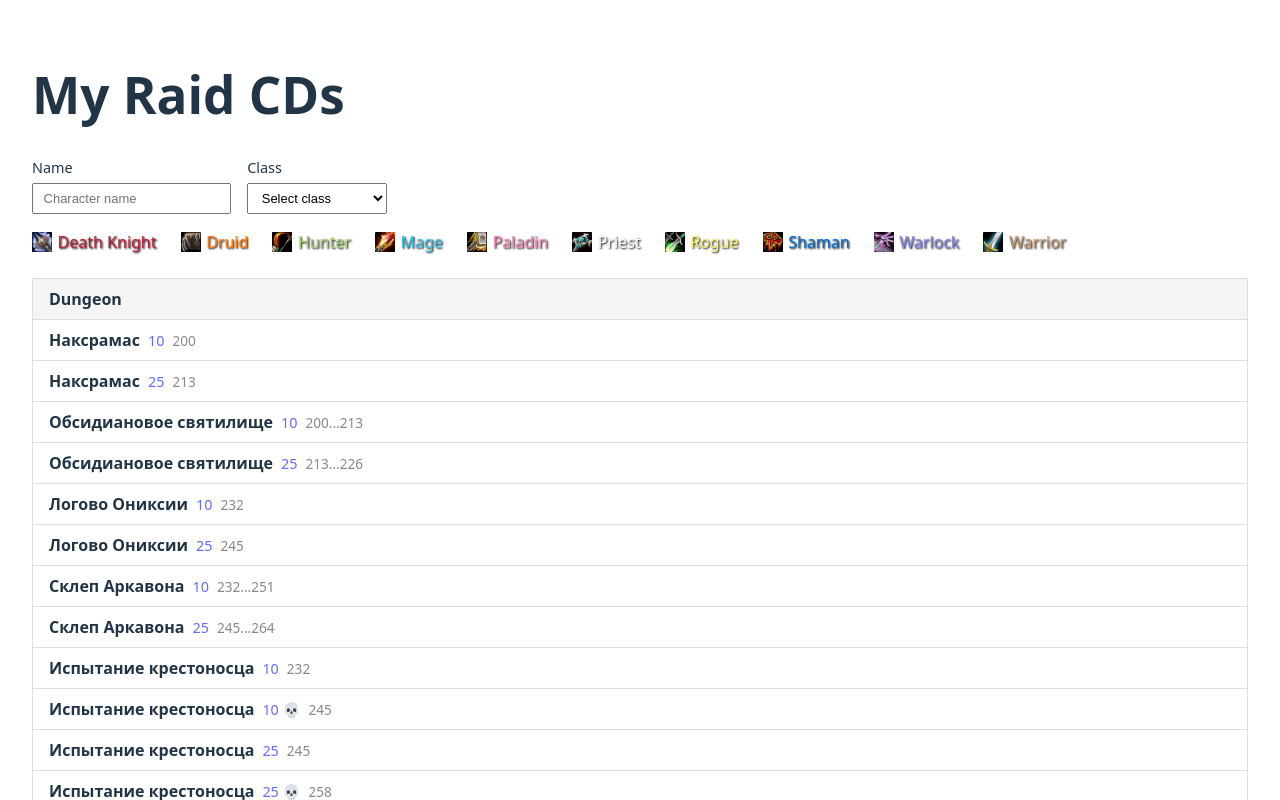
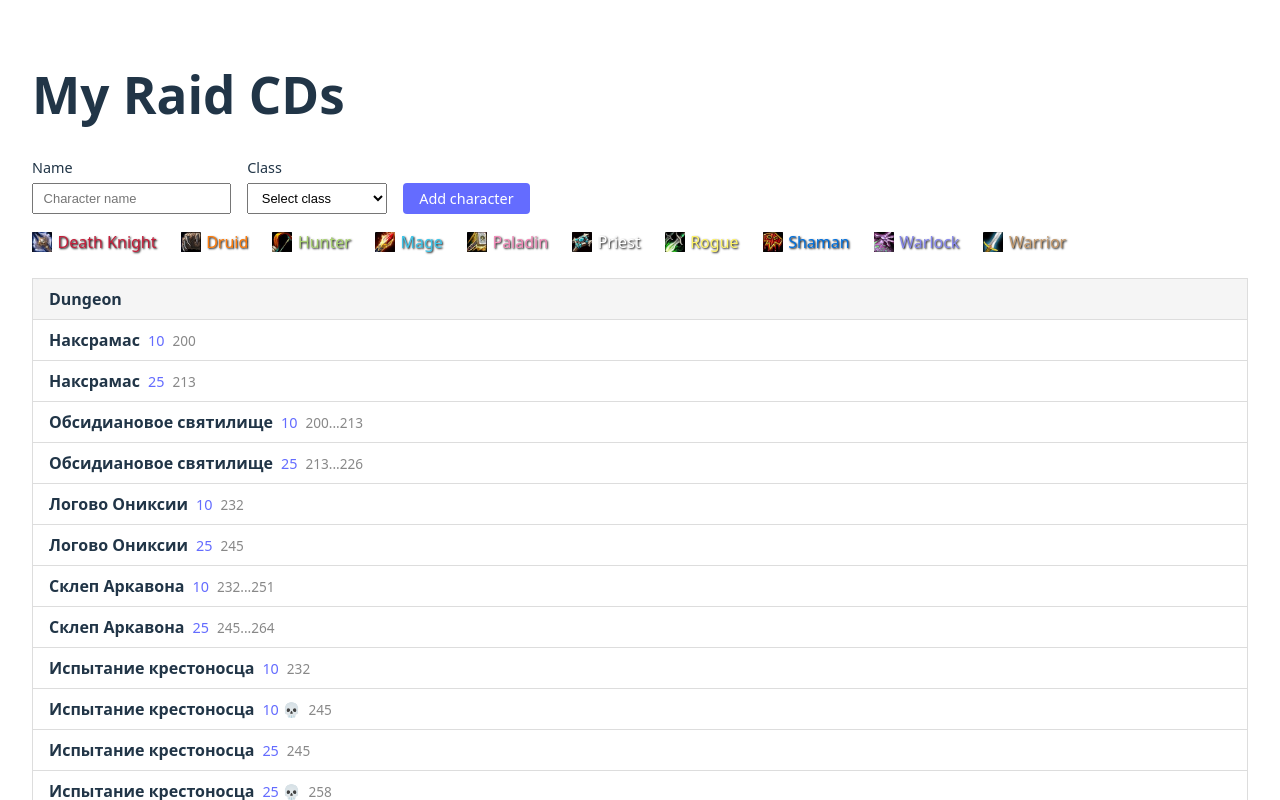
Before and after one commit to sergimax/my-raid-cds, a React (Vite) app: page / in a window 1280 px wide. Shown: the top 800 px of the page. Built offline with nearby package versions, Linux system fonts and the light colour scheme.

Commit message:
feat(app): implement character management with add and delete functionality

```diff
--- a/src/App.css
+++ b/src/App.css
@@ -24,6 +24,64 @@
   padding: 0.4rem 0.6rem;
   font-size: 0.9em;
   min-width: 140px;
+}
+
+.add-character-btn {
+  align-self: flex-end;
+  padding: 0.4rem 1rem;
+  font-size: 0.9em;
+  cursor: pointer;
+  background: #646cff;
+  color: white;
+  border: none;
+  border-radius: 4px;
+}
+
+.add-character-btn:hover {
+  background: #535bf2;
+}
+
+.character-list {
+  list-style: none;
+  margin: 1rem 0 0;
+  padding: 0;
+  display: flex;
+  flex-direction: column;
+  gap: 0.5rem;
+}
+
+.character-record {
+  display: flex;
+  align-items: center;
+  gap: 0.5rem 1rem;
+  padding: 0.5rem 0.75rem;
+  background: #f9f9f9;
+  border: 1px solid #e0e0e0;
+  border-radius: 4px;
+}
+
+.character-record-name {
+  font-weight: 600;
+}
+
+.character-record-class {
+  font-size: 0.9em;
+  color: #666;
+}
+
+.delete-character-btn {
+  margin-left: auto;
+  padding: 0.25rem 0.6rem;
+  font-size: 0.85em;
+  cursor: pointer;
+  background: #e74c3c;
+  color: white;
+  border: none;
+  border-radius: 4px;
+}
+
+.delete-character-btn:hover {
+  background: #c0392b;
 }
 
 .class-list {
--- a/src/App.tsx
+++ b/src/App.tsx
@@ -1,46 +1,46 @@
 import { useState } from "react";
+import { CharacterForm } from "./components/CharacterForm.tsx";
+import { CharacterList } from "./components/CharacterList.tsx";
 import { DungeonList } from "./data/dungeons.ts";
-import { Classes, type CharacterClass } from "./types/characters.ts";
+import { Classes, type CharacterRecord, type CharacterClass } from "./types/characters.ts";
 import { DungeonMode } from "./types/dungeons.ts";
 import "./App.css";
 
 function App() {
   const [characterName, setCharacterName] = useState("");
   const [characterClass, setCharacterClass] = useState<CharacterClass | "">("");
+  const [characters, setCharacters] = useState<CharacterRecord[]>([]);
+
+  const handleAddCharacter = (e: React.FormEvent) => {
+    e.preventDefault();
+    if (!characterName.trim()) return;
+    const newCharacter: CharacterRecord = {
+      id: crypto.randomUUID(),
+      name: characterName.trim(),
+      class: characterClass || undefined,
+    };
+    setCharacters((prev) => [...prev, newCharacter]);
+    setCharacterName("");
+    setCharacterClass("");
+  };
+
+  const handleDeleteCharacter = (id: string) => {
+    setCharacters((prev) => prev.filter((c) => c.id !== id));
+  };
 
   return (
     <>
       <header>
         <h1>My Raid CDs</h1>
       </header>
-      <form className="character-form">
-        <label>
-          Name
-          <input
-            type="text"
-            value={characterName}
-            onChange={(e) => setCharacterName(e.target.value)}
-            placeholder="Character name"
-          />
-        </label>
-        <label>
-          Class
-          <select
-            value={characterClass === "" ? "" : characterClass.name}
-            onChange={(e) => {
-              const c = Classes.find((cls) => cls.name === e.target.value);
-              setCharacterClass(c ?? "");
-            }}
-          >
-            <option value="">Select class</option>
-            {Classes.map((c) => (
-              <option key={c.name} value={c.name}>
-                {c.name}
-              </option>
-            ))}
-          </select>
-        </label>
-      </form>
+      <CharacterForm
+        characterName={characterName}
+        setCharacterName={setCharacterName}
+        characterClass={characterClass}
+        setCharacterClass={setCharacterClass}
+        onSubmit={handleAddCharacter}
+      />
+      <CharacterList characters={characters} onDelete={handleDeleteCharacter} />
       <ul className="class-list">
         {Classes.map((c) => (
           <li
```
